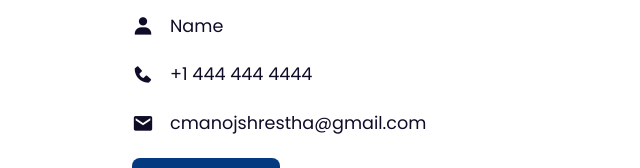
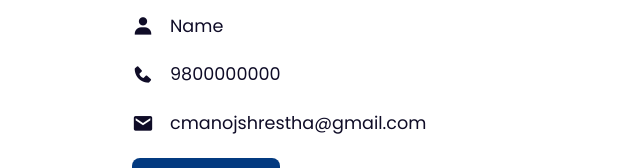
Before and after one commit to cmanojshrestha/portfolio, a plain HTML site: page index.html in a window 1280 px wide. Shown: the part 1093-1261 px from the top of the page, 516-1156 px from the left. Drawn offline with nearby package versions, Linux system fonts and the light colour scheme.

Commit message:
Update index.html

```diff
--- a/index.html
+++ b/index.html
@@ -69,7 +69,7 @@
 
                 <div class="info-box">
                     <i class='bx bxs-phone'></i>
-                    <span>+1 444 444 4444</span>
+                    <span>9800000000</span>
                 </div>
 
                 <div class="info-box">
```
